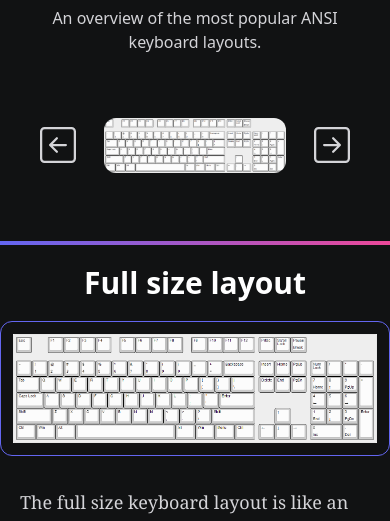
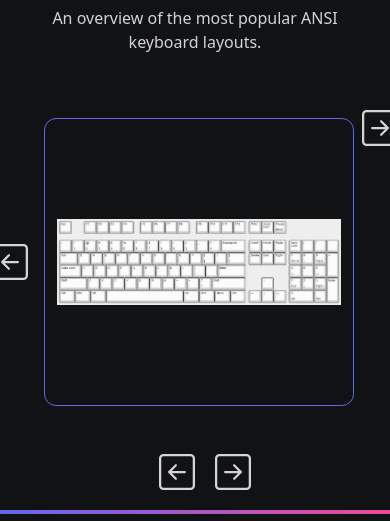
Before and after one commit to AdamJablonka/Keyboard-Layouts-Blogpost, a React (Create React App) app: page / in a window 390 px wide. Shown: the part 246-767 px from the top of the page. Built offline with nearby package versions, Linux system fonts and the light colour scheme.

Commit message:
Changes to styling, added mobile functionality for image slider

```diff
--- a/public/index.html
+++ b/public/index.html
@@ -1,6 +1,7 @@
 <!DOCTYPE html>
 <html lang="en">
   <head>
+    <link rel="icon" href="./favicon.ico" />
     <meta charset="utf-8" />
     <meta name="viewport" content="width=device-width, initial-scale=1" />
     <meta name="theme-color" content="#000000" />
--- a/src/components/ImageCarousel.tsx
+++ b/src/components/ImageCarousel.tsx
@@ -16,26 +16,38 @@
   };
 
   const changePhotoLeft = () => {
-    console.warn(imageIndex);
     if (imageIndex < 1) {
       setImageIndex(images.length - 1);
     } else setImageIndex(imageIndex - 1);
   };
 
   return (
-    <div className="p-10 text-4xl flex col justify-center max-w-3xl">
-      <p className="m-auto hover:text-white cursor-pointer mr-5">
+    <div>
+      <div
+        id="wrapper"
+        className="p-10 h-96 text-4xl flex col justify-center max-w-3xl"
+      >
+        <p className="m-auto md:opacity-100 transition easy-in-out duration-100 hover:scale-105 hover:text-white cursor-pointer mr-2 display:none">
           <BsArrowLeftSquare onClick={() => changePhotoLeft()} />
         </p>
-      <div className="flex m-2 min-w-128 max-w-128 justify-center">
+        <div className="m-2 flex shrink-0 object-contain justify-center border border-indigo-500 rounded-xl w-full md:w-full">
           <img
             src={images[imageIndex]}
-          className="rounded-xl object-contain flex md:w-96 md:h-48 transition ease-in-out delay-150 select-none"
+            className="shrink-0 container m-5 p-3 rounded-md object-contain select-none"
           ></img>
         </div>
-      <p className="m-auto hover:text-white cursor-pointer ml-5">
+        <p className="md:m-auto md:ml-2 md:opacity-100 transition easy-in-out duration-100 hover:scale-105 display:none hover:text-white cursor-pointer">
           <BsArrowRightSquare onClick={() => changePhotoRight()} />
         </p>
+      </div>
+      <div className="flex col justify-center text-4xl">
+        <p className="ml-5 md:opacity-0 opacity-100 hover:text-white cursor-pointer transition easy-in-out duration-100 hover:scale-105">
+          <BsArrowLeftSquare onClick={() => changePhotoRight()} />
+        </p>
+        <p className="ml-5 md:opacity-0 opacity-100 hover:text-white cursor-pointer transition easy-in-out duration-100 hover:scale-105">
+          <BsArrowRightSquare onClick={() => changePhotoRight()} />
+        </p>
+      </div>
     </div>
   );
 };
```
Also changed, not shown: public/manifest.json, 1 other file (tests, documents, lock files or other folders). Lines whose indentation alone changed are shown as unchanged.
